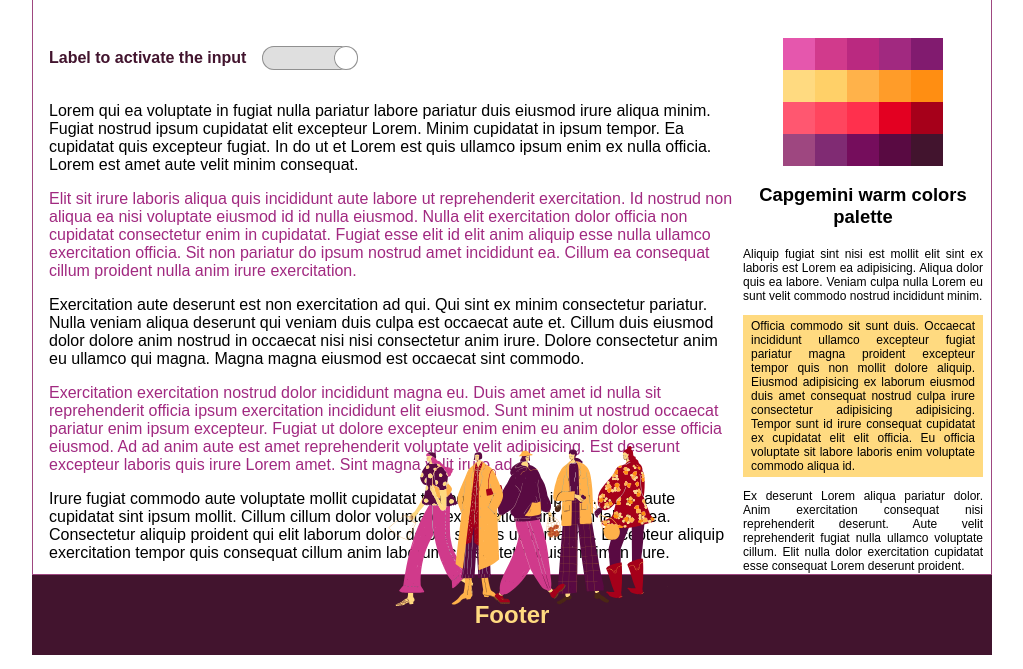
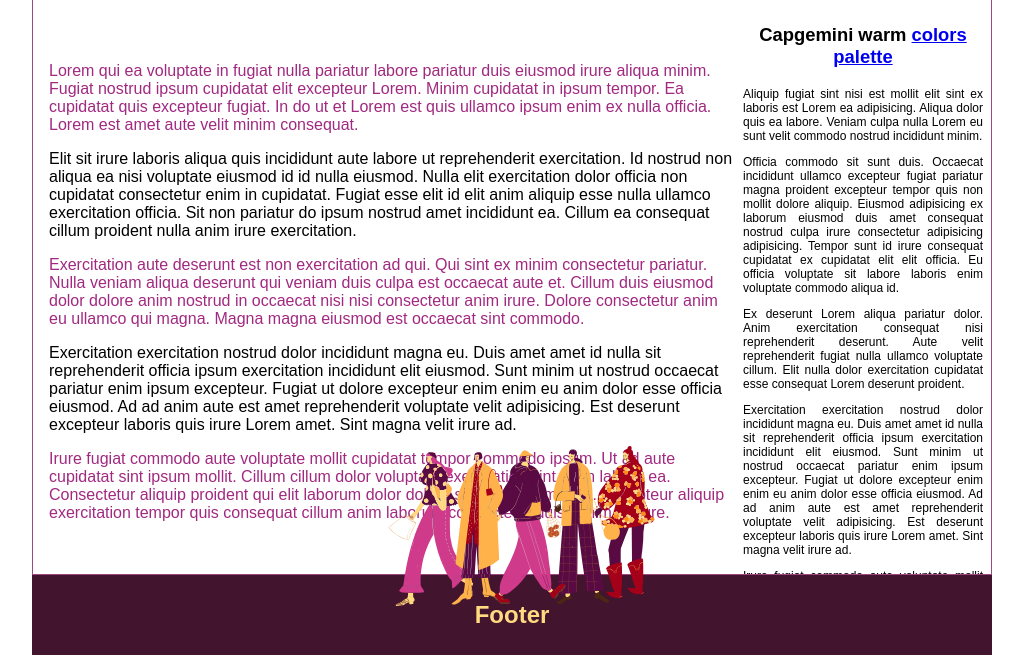
Before and after one commit to Skowronek-Jaskula/simple-but-not-easy, a website: page index.html in a window 1280 px wide. Shown: the part 131-800 px from the top of the page, without its empty margins (128-1151 px from the left). Drawn offline with nearby package versions, Linux system fonts and the light colour scheme; files that its build step writes are made by us from their sources.

Commit message:
SIMPLE: no controller, no palette, simple colors

```diff
--- a/index.html
+++ b/index.html
@@ -16,17 +16,6 @@
 
       <article class="content">
         <div class="content__main">
-          <div class="controller">
-            <label for="sidebarController" class="controller__label">
-              Label to activate the input
-            </label>
-            <input
-              type="checkbox"
-              id="sidebarController"
-              class="controller__toggle"
-              data-label="activated"
-            />
-          </div>
           <p>
             Lorem qui ea voluptate in fugiat nulla pariatur labore pariatur duis
             eiusmod irure aliqua minim. Fugiat nostrud ipsum cupidatat elit
@@ -70,37 +59,14 @@
           </p>
         </div>
         <aside class="sidebar">
-          <div class="color-palette">
-            <div class="color-palette__row">
-              <span></span>
-              <span></span>
-              <span></span>
-              <span></span>
-              <span></span>
-            </div>
-            <div class="color-palette__row">
-              <span></span>
-              <span></span>
-              <span></span>
-              <span></span>
-              <span></span>
-            </div>
-            <div class="color-palette__row">
-              <span></span>
-              <span></span>
-              <span></span>
-              <span></span>
-              <span></span>
-            </div>
-            <div class="color-palette__row">
-              <span></span>
-              <span></span>
-              <span></span>
-              <span></span>
-              <span></span>
-            </div>
-          </div>
-          <p class="sidebar__header">Capgemini warm colors palette</p>
+          <p class="sidebar__header">
+            Capgemini warm
+            <a
+              href="https://visualidentity.capgemini.com/look-feel/color-palette/"
+            >
+              colors palette</a
+            >
+          </p>
           <p class="sidebar__paragraph">
             Aliquip fugiat sint nisi est mollit elit sint ex laboris est Lorem
             ea adipisicing. Aliqua dolor quis ea labore. Veniam culpa nulla
@@ -152,6 +118,3 @@
     </main>
   </body>
 </html>
-
-<!-- zadanie: zastosuj @each rule, i zoptymalizuj kod dla pozostałych spanów -->
-<!-- dla chętnych: ostyluj co drugi paragraf .content__main, żeby miał inny kolor. Podpowiedź: :nth-child(odd) (lub even) -->
--- a/styles/abstracts/_colors.scss
+++ b/styles/abstracts/_colors.scss
@@ -6,92 +6,39 @@ $vibrant-blue: #12aada;
 $grey: #ececec;
 $white: #fff;
 
-$colors-cold: (
-  "1": (
-    "1": #57ce80,
-    "2": #33b469,
-    "3": #2ea557,
-    "4": #178b3d,
-    "5": #178036,
-  ),
-  "2": (
-    "1": #00e5e2,
-    "2": #00d4cf,
-    "3": #00bebe,
-    "4": #00919a,
-    "5": #007d74,
-  ),
-  "3": (
-    "1": #00dfca,
-    "2": #00b1a1,
-    "3": #0f8689,
-    "4": #0f6a73,
-    "5": #0f434a,
-  ),
-  "4": (
-    "1": #338090,
-    "2": #336b7d,
-    "3": #14596b,
-    "4": #214554,
-    "5": #173340,
-  ),
-);
+$violet1: #e557ad;
+$violet2: #d13a8c;
+$violet3: #ba2980;
+$violet4: #a12980;
+$violet5: #811b6f;
 
-$colors-warm: (
-  "1": (
-    "1": #e557ad,
-    "2": #d13a8c,
-    "3": #ba2980,
-    "4": #a12980,
-    "5": #811b6f,
-  ),
-  "2": (
-    "1": #ffda80,
-    "2": #ffd068,
-    "3": #ffb24a,
-    "4": #ff9c29,
-    "5": #ff8e12,
-  ),
-  "3": (
-    "1": #ff5770,
-    "2": #ff455e,
-    "3": #ff304d,
-    "4": #e30021,
-    "5": #a6001a,
-  ),
-  "4": (
-    "1": #9e4780,
-    "2": #802b73,
-    "3": #750d5c,
-    "4": #590a42,
-    "5": #42142e,
-  ),
-);
+$yellow1: #ffda80;
+$yellow2: #ffd068;
+$yellow3: #ffb24a;
+$yellow4: #ff9c29;
+$yellow5: #ff8e12;
+
+$red1: #ff5770;
+$red2: #ff455e;
+$red3: #ff304d;
+$red4: #e30021;
+$red5: #a6001a;
+
+$velvet1: #9e4780;
+$velvet2: #802b73;
+$velvet3: #750d5c;
+$velvet4: #590a42;
+$velvet5: #42142e;
 
 // color palette colors:
-$violets: map.get($colors-warm, "1");
-$yellows: map.get($colors-warm, "2");
-$reds: map.get($colors-warm, "3");
-$velvets: map.get($colors-warm, "4");
+
 $white: #fff;
 
 /// @type Color
-$main: map.get($violets, "5");
+$main: $violet5;
 
 /// @type Color
-$highlight: map.get($yellows, "2");
+$highlight: $yellow2;
 
 /// @type Color
-$focus: map.get($violets, "1");
-
-/// @type Color
-$grey1: #f8f8f8;
-
-/// @type Color
-$grey2: #dfdfdf;
-
-/// @type Color
-$grey3: #b7b7b7;
-
-/// @type Color
-$grey4: #909090;
+$focus: $violet1;
--- a/styles/components/_color-palette.scss
+++ /dev/null
@@ -1,28 +0,0 @@
-@use "../abstracts" as *;
-
-.color-palette {
-  margin-top: 2rem;
-  &__row {
-    display: flex;
-    justify-content: center;
-  }
-
-  @each $row_number, $color in $colors-warm {
-    .color-palette__row {
-      &:nth-child(#{$row_number}) {
-        @each $span_number, $hue in $color {
-          // stylelint-disable-next-line max-nesting-depth
-          span {
-            &:nth-child(#{$span_number}) {
-              background-color: $hue;
-            }
-          }
-        }
-      }
-    }
-  }
-  span {
-    height: 2rem;
-    width: 2rem;
-  }
-}
--- a/styles/components/_controller.scss
+++ /dev/null
@@ -1,144 +0,0 @@
-@use "sass:map";
-@use "sass:math";
-@use "../abstracts/colors" as *;
-@use "../abstracts/mixins" as *;
-@use "../abstracts/variables" as *;
-
-/// @access private
-/// @group private-members
-/// @type Number
-$_controller-width: 6rem;
-
-/// @access private
-/// @group private-members
-/// @type Number
-$_controller-height: 1.5rem;
-
-/// Variable defining controllers circle-checkboox position (checked).
-/// @access private
-/// @group private-members
-/// @type Number
-$_controller-pos-checked: calc(#{$_controller-width} - #{$_controller-height});
-
-/// Base class for a controller component.
-
-.controller {
-  align-items: center;
-  display: flex;
-  gap: 1rem;
-  margin-bottom: 2rem;
-  &__toggle {
-    @include box-shadows($state: "normal", $color: $grey4);
-
-    align-items: center;
-    -webkit-appearance: none;
-    background-color: $grey2;
-    border-radius: math.div($_controller-height, 2);
-    display: flex;
-    height: $_controller-height;
-    margin: 0;
-    position: relative;
-    transition: background-color ease-in 0.2s;
-    width: $_controller-width;
-    z-index: 9;
-
-    // AFTER - controller button
-    &::after {
-      @include box-shadows($state: "normal", $color: $grey4);
-
-      background-color: $white;
-      border-radius: 50%;
-      content: "";
-      height: #{$_controller-height};
-      position: absolute;
-      transition: left ease-in 0.2s;
-      transition-delay: 0.1s;
-      width: $_controller-height;
-    }
-
-    // BEFORE - label
-    &::before {
-      color: $white;
-      content: attr(data-label);
-      font-size: 0.75rem;
-      margin-right: 0.5rem;
-      text-align: right;
-      transition: opacity 0.2s;
-      width: 100%;
-    }
-    &:hover {
-      @include box-shadows($state: "hover");
-    }
-    &:focus {
-      @include box-shadows($state: "focus");
-      &::after {
-        @include box-shadows($state: "normal", $color: $main);
-      }
-    }
-    &:disabled {
-      @include box-shadows($state: "normal", $color: $grey2);
-
-      background-color: $grey1;
-      cursor: inherit;
-    }
-    &:checked {
-      background-color: $main;
-      box-shadow: none;
-      justify-content: initial;
-      &:hover {
-        @include box-shadows($state: "hover");
-      }
-      &:focus {
-        @include box-shadows($state: "focus");
-      }
-      &::before {
-        opacity: 1;
-      }
-      &::after {
-        @include box-shadows($state: "normal", $color: $main);
-
-        left: 0;
-      }
-    }
-
-    // stylelint-disable no-descending-specificity
-    &:not(:checked) {
-      // stylelint-enable no-descending-specificity
-      &::before {
-        opacity: 0;
-      }
-      &::after {
-        left: $_controller-pos-checked;
-      }
-      &:hover::after,
-      &:focus::after {
-        @include box-shadows($state: "normal", $color: $grey4);
-      }
-      &:disabled {
-        &::before,
-        &::after {
-          content: none;
-        }
-      }
-    }
-    &:disabled:checked {
-      @include box-shadows($state: "normal", $color: $grey2);
-
-      background-color: $grey1;
-      &::before {
-        color: $grey3;
-      }
-      &::after,
-      &:hover::after,
-      &:focus::after {
-        @include box-shadows($state: "normal", $color: $grey2);
-      }
-    }
-  }
-  &__label {
-    color: map.get($velvets, "5");
-    cursor: pointer;
-    font-weight: bold;
-    z-index: 9;
-  }
-}
--- a/styles/components/index.scss
+++ /dev/null
@@ -1,2 +0,0 @@
-@forward './color-palette';
-@forward './controller';
--- a/styles/layout/_content.scss
+++ b/styles/layout/_content.scss
@@ -4,7 +4,7 @@
 $_img-negative-margin: 2rem;
 
 .content {
-  border: solid thin map.get($velvets, "1");
+  border: solid thin $velvet1;
   height: calc(
     100vh - #{$footer-height} - #{$header-height} - #{$footer-img} - #{$_img-negative-margin}
   );
@@ -15,7 +15,7 @@ $_img-negative-margin: 2rem;
     padding-right: 1rem;
     width: calc(100% - #{$sidebar-width});
     p:nth-child(odd) {
-      color: map.get($violets, "4");
+      color: $violet4;
     }
   }
   &__img {
--- a/styles/layout/_footer.scss
+++ b/styles/layout/_footer.scss
@@ -3,8 +3,8 @@
 
 .footer {
   align-items: center;
-  background-color: map.get($velvets, "5");
-  color: map.get($yellows, "1");
+  background-color: $velvet5;
+  color: $yellow1;
   display: flex;
   height: $footer-height;
   justify-content: center;
--- a/styles/layout/_header.scss
+++ b/styles/layout/_header.scss
@@ -3,9 +3,9 @@
 
 .header {
   align-items: center;
-  background-color: map.get($velvets, "1");
+  background-color: $velvet1;
   border-radius: $border-radius $border-radius 0 0;
-  color: map.get($velvets, "5");
+  color: $velvet5;
   display: flex;
   height: $header-height;
   justify-content: center;
--- a/styles/layout/_sidebar.scss
+++ b/styles/layout/_sidebar.scss
@@ -17,9 +17,5 @@
   &__paragraph {
     font-size: 0.75rem;
     text-align: justify;
-    &:nth-child(even) {
-      background-color: map.get($yellows, "1");
-      padding: 0.25rem 0.5rem;
-    }
   }
 }
--- a/styles/styles.scss
+++ b/styles/styles.scss
@@ -1,3 +1,2 @@
 @use "abstracts";
 @use "layout";
-@use "components";
```
